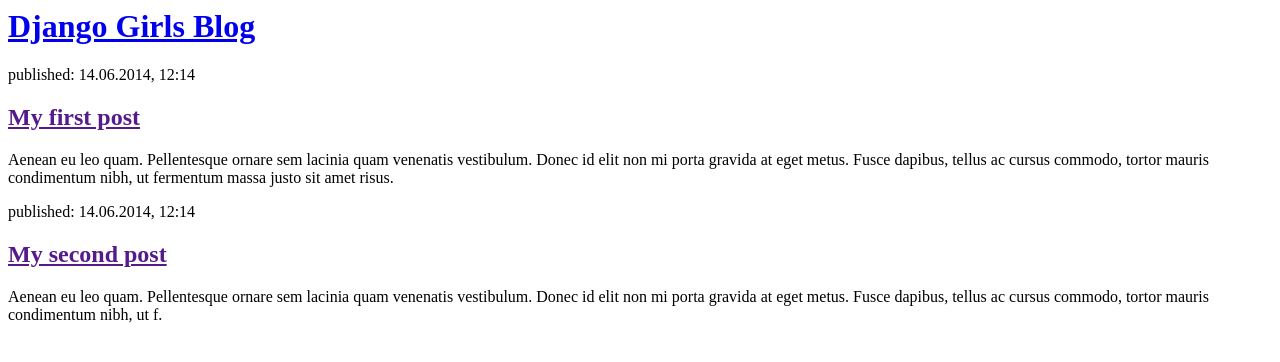
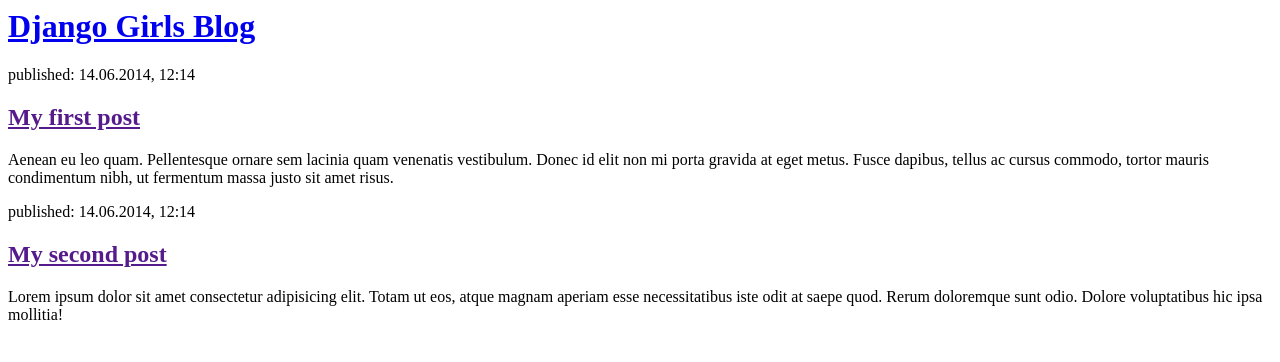
Before and after one commit to peeraponwannapan/my-first-blog, a Django app: page / in a window 1280 px wide. Shown: the top 362 px of the page. Run offline with Django 3.2, Linux system fonts and the light colour scheme.

Commit message:
Changed the HTML for the site1.

```diff
--- a/blog/templates/blog/post_list.html
+++ b/blog/templates/blog/post_list.html
@@ -16,7 +16,7 @@
         <div>
             <p>published: 14.06.2014, 12:14</p>
             <h2><a href="">My second post</a></h2>
-            <p>Aenean eu leo quam. Pellentesque ornare sem lacinia quam venenatis vestibulum. Donec id elit non mi porta gravida at eget metus. Fusce dapibus, tellus ac cursus commodo, tortor mauris condimentum nibh, ut f.</p>
+            <p>Lorem ipsum dolor sit amet consectetur adipisicing elit. Totam ut eos, atque magnam aperiam esse necessitatibus iste odit at saepe quod. Rerum doloremque sunt odio. Dolore voluptatibus hic ipsa mollitia!</p>
         </div>
     </body>
 </html>
```
